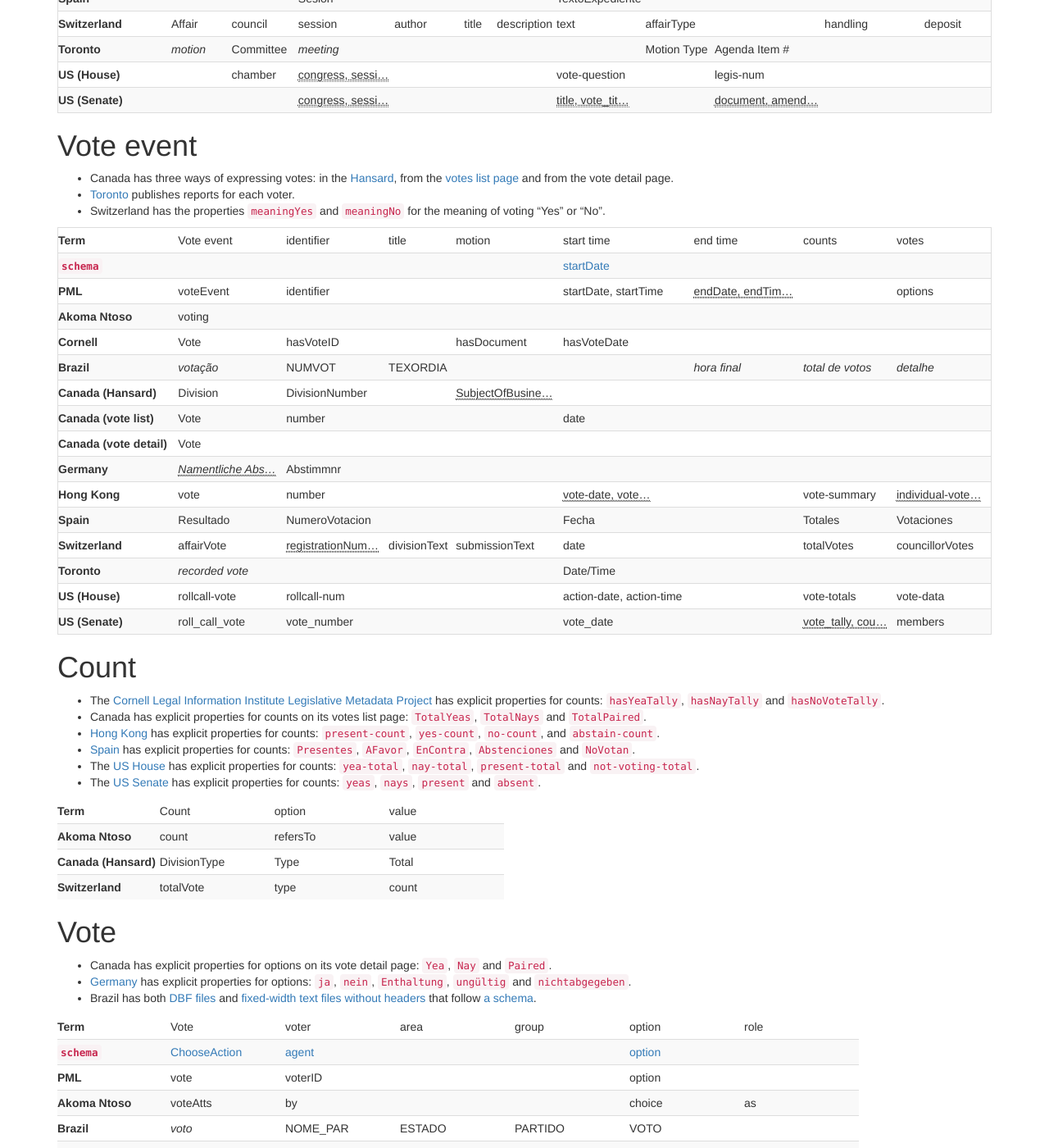
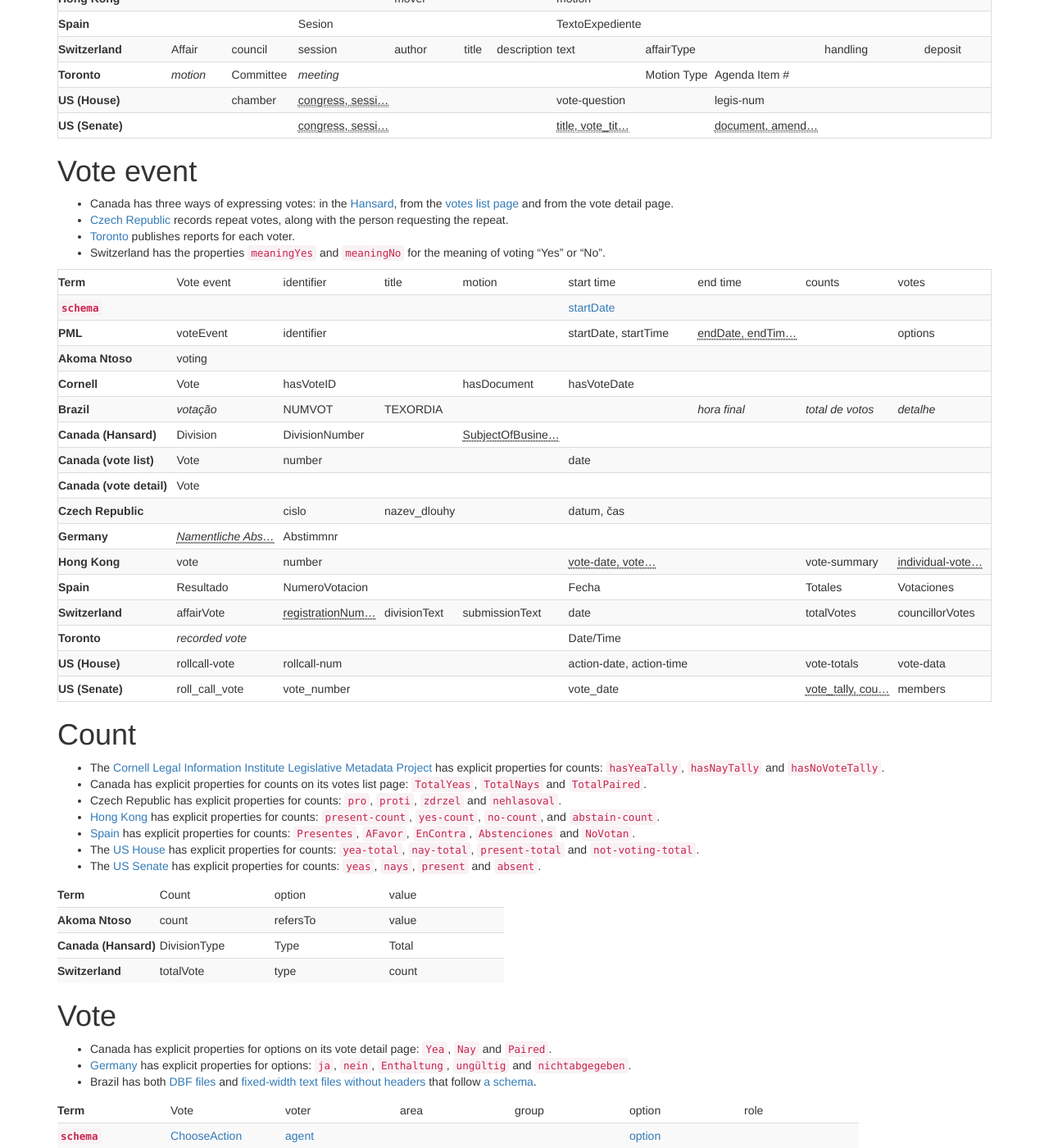
Before and after one commit to popolo-project/popolo-spec, a Jekyll site: the page built from appendices/terms.md, in a window 1280 px wide and 1400 px high, scrolled down 3854 px. Shown: the whole window at 82% size. Built offline with Jekyll 4.4.1, drawn with Linux system fonts in a browser that asks for light colours; nearby versions of some CDN libraries; Markdown is read by kramdown in place of the engine named in the settings; some of the changed text lies outside the part shown.

Commit message:
add czech terms

```diff
--- a/appendices/terms.md
+++ b/appendices/terms.md
@@ -3007,6 +3007,46 @@
       </tr>
       <tr>
         <th scope='row'>
+          Czech Republic
+        </th>
+        <td>
+        </td>
+        <td>
+          id_organ
+        </td>
+        <td>
+          schuze
+        </td>
+        <td>
+        </td>
+        <td>
+        </td>
+        <td>
+        </td>
+        <td>
+        </td>
+        <td>
+        </td>
+        <td>
+          bod
+        </td>
+        <td>
+        </td>
+        <td>
+        </td>
+        <td>
+        </td>
+        <td>
+          kvorum
+        </td>
+        <td>
+          vysledek
+        </td>
+        <td>
+        </td>
+      </tr>
+      <tr>
+        <th scope='row'>
           Germany
         </th>
         <td>
@@ -3294,6 +3334,7 @@
 <h1 id="VoteEvent">Vote event</h1>
 
 * Canada has three ways of expressing votes: in the [Hansard](http://www.parl.gc.ca/HouseChamberBusiness/ChamberSittings.aspx?View=H&Language=E), from the [votes list page](http://www.parl.gc.ca/housechamberbusiness/Chambervotelist.aspx?Language=E) and from the vote detail page.
+* [Czech Republic](http://www.psp.cz/sqw/hp.sqw?k=1300) records repeat votes, along with the person requesting the repeat.
 * [Toronto](http://app.toronto.ca/tmmis/getAdminReport.do?function=prepareMemberVoteReport) publishes reports for each voter.
 * Switzerland has the properties `meaningYes` and `meaningNo` for the meaning of voting "Yes" or "No".
 
@@ -3509,6 +3550,30 @@
       </tr>
       <tr>
         <th scope='row'>
+          Czech Republic
+        </th>
+        <td>
+        </td>
+        <td>
+          cislo
+        </td>
+        <td>
+          nazev_dlouhy
+        </td>
+        <td>
+        </td>
+        <td>
+          datum, čas
+        </td>
+        <td>
+        </td>
+        <td>
+        </td>
+        <td>
+        </td>
+      </tr>
+      <tr>
+        <th scope='row'>
           Germany
         </th>
         <td>
@@ -3694,6 +3759,7 @@
 
 * The [Cornell Legal Information Institute Legislative Metadata Project](http://blog.law.cornell.edu/metasausage/downloads-and-related-information/) has explicit properties for counts: `hasYeaTally`, `hasNayTally` and `hasNoVoteTally`.
 * Canada has explicit properties for counts on its votes list page: `TotalYeas`, `TotalNays` and `TotalPaired`.
+* Czech Republic has explicit properties for counts: `pro`, `proti`, `zdrzel` and `nehlasoval`.
 * [Hong Kong](http://www.legco.gov.hk/general/english/open-legco/open-data.html) has explicit properties for counts: `present-count`, `yes-count`, `no-count`, and `abstain-count`.
 * [Spain](http://www.congreso.es/portal/page/portal/Congreso/Congreso/Actualidad/Votaciones) has explicit properties for counts: `Presentes`, `AFavor`, `EnContra`, `Abstenciones` and `NoVotan`.
 * The [US House](http://clerk.house.gov/legislative/legvotes.html) has explicit properties for counts: `yea-total`, `nay-total`, `present-total` and `not-voting-total`.
@@ -3908,6 +3974,25 @@
       </tr>
       <tr>
         <th scope='row'>
+          Czech Republic
+        </th>
+        <td>
+        </td>
+        <td>
+          id_poslanec
+        </td>
+        <td>
+        </td>
+        <td>
+        </td>
+        <td>
+          vysledek
+        </td>
+        <td>
+        </td>
+      </tr>
+      <tr>
+        <th scope='row'>
           Germany
         </th>
         <td>
```
Also changed, not shown: src/data/motion.json (+17 -0 lines), src/data/vote.json (+8 -0 lines), src/data/voteevent.json (+11 -0 lines), src/terms.md (+2 -0 lines).
